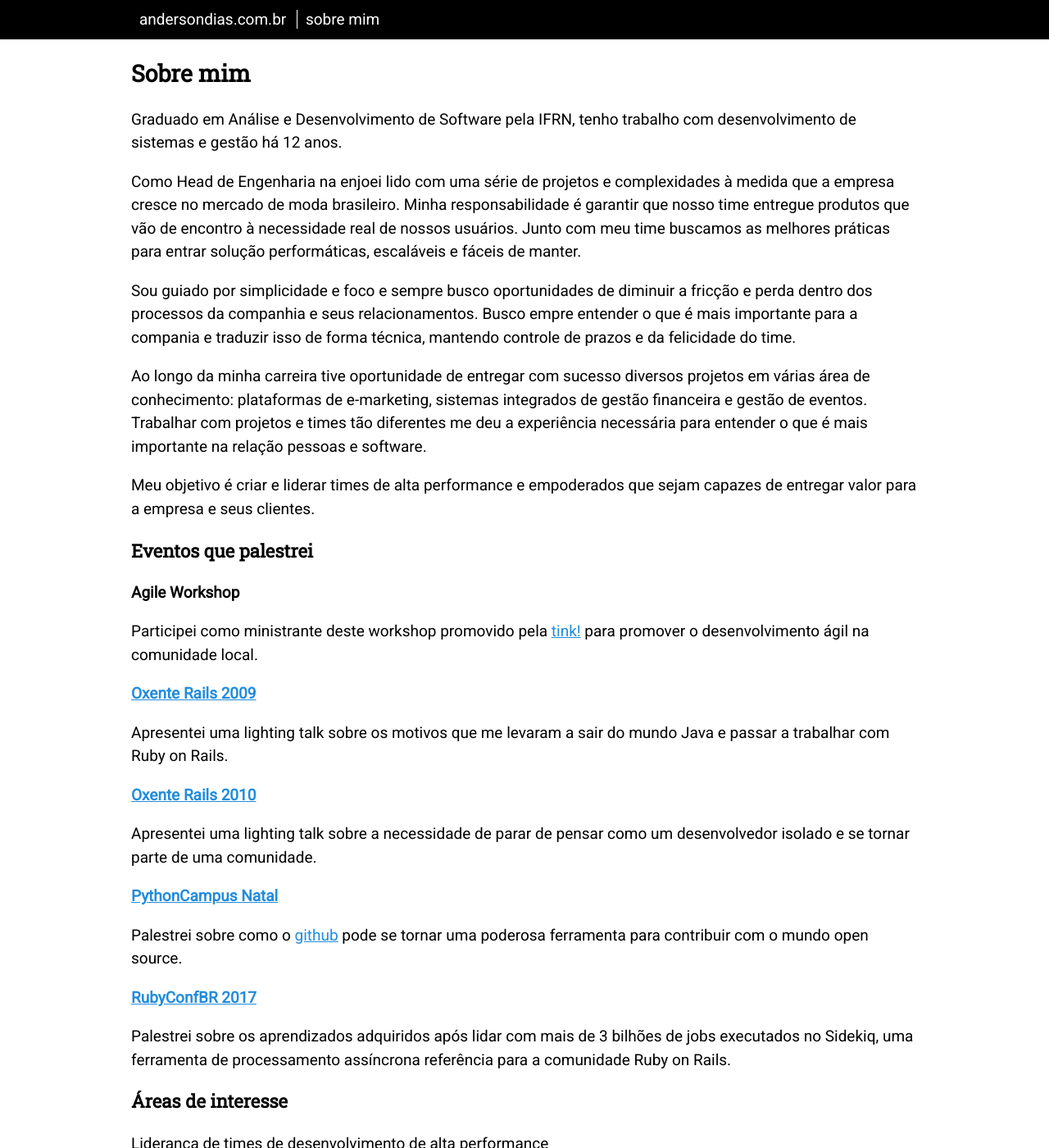
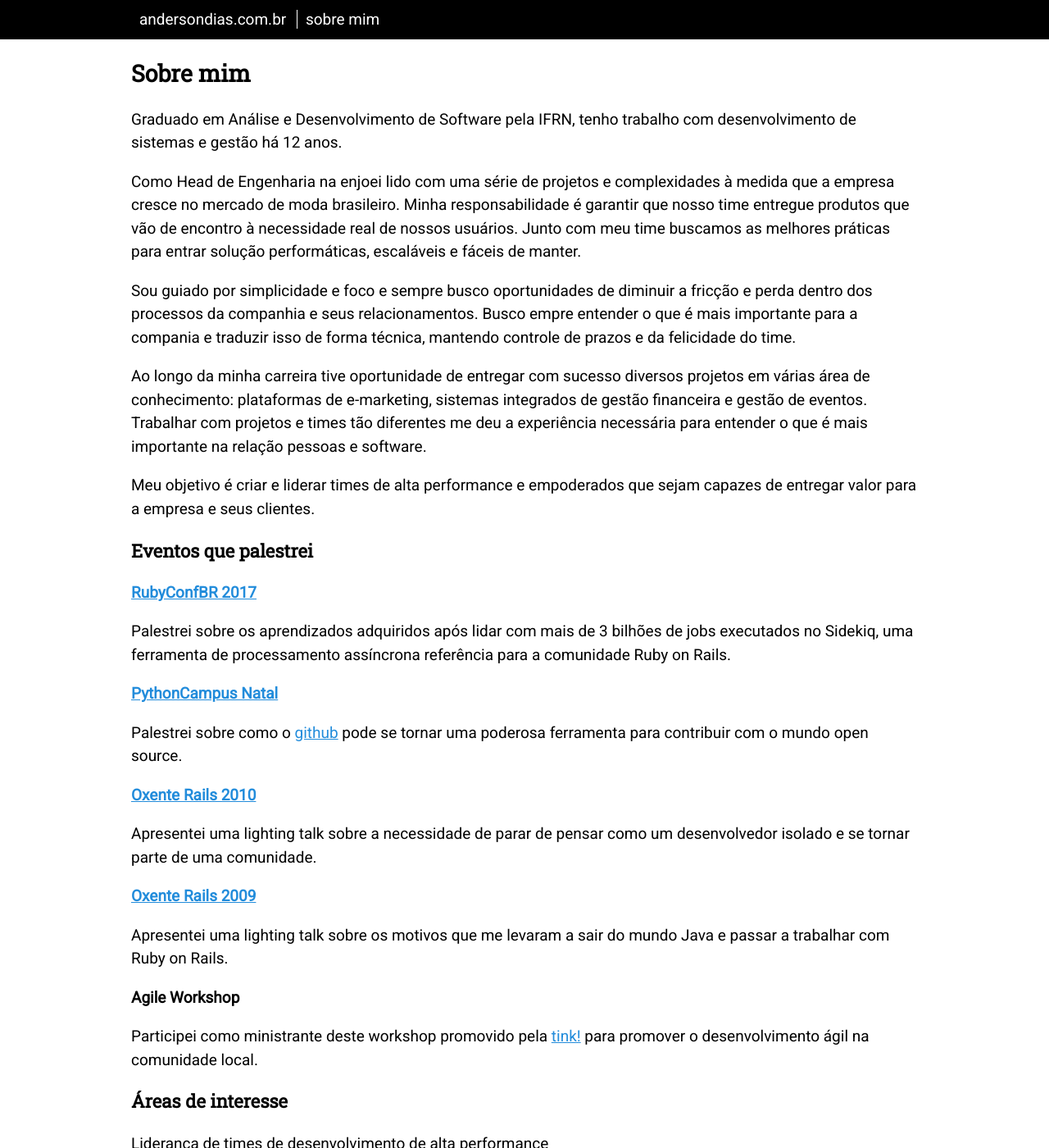
Before and after one commit to andersondias/andersondias.github.com, a Jekyll site: the page built from sobre.markdown, in a window 1280 px wide and 1400 px high. Shown: the whole window at 82% size. Built offline with Jekyll 4.4.1, drawn with Linux system fonts in a browser that asks for light colours; nearby versions of some CDN libraries.

Commit message:
Changing order of items

```diff
--- a/sobre.markdown
+++ b/sobre.markdown
@@ -17,25 +17,25 @@ Meu objetivo é criar e liderar times de alta performance e empoderados que seja
 
 ### Eventos que palestrei
 
-- **Agile Workshop**
+- **[RubyConfBR 2017](https://en.eventials.com/locaweb/what-ive-learned-after-3-billion-jobs-in-sidekiq-com-anderson-dias/)**
 
-  Participei como ministrante deste workshop promovido pela [tink!](http://tink.com.br) para promover o desenvolvimento ágil na comunidade local.
+  Palestrei sobre os aprendizados adquiridos após lidar com mais de 3 bilhões de jobs executados no Sidekiq, uma ferramenta de processamento assíncrona referência para a comunidade Ruby on Rails.
+
+- **[PythonCampus Natal](http://rn.softwarelivre.org/pythoncampus/)**
+
+  Palestrei sobre como o [github](http://github.com) pode se tornar uma poderosa ferramenta para contribuir com o mundo open source.
+
+- **[Oxente Rails 2010](http://oxenterails.com)**
+
+  Apresentei uma lighting talk sobre a necessidade de parar de pensar como um desenvolvedor isolado e se tornar parte de uma comunidade.
 
 - **[Oxente Rails 2009](http://oxenterails.com)**
 
   Apresentei uma lighting talk sobre os motivos que me levaram a sair do mundo Java e passar a trabalhar com Ruby on Rails.
 
-- **[Oxente Rails 2010](http://oxenterails.com)**
+- **Agile Workshop**
 
-  Apresentei uma lighting talk sobre a necessidade de parar de pensar como um desenvolvedor isolado e se tornar parte de uma comunidade.
-
-- **[PythonCampus Natal](http://rn.softwarelivre.org/pythoncampus/)**
-
-  Palestrei sobre como o [github](http://github.com) pode se tornar uma poderosa ferramenta para contribuir com o mundo open source.
-
-- **[RubyConfBR 2017](https://en.eventials.com/locaweb/what-ive-learned-after-3-billion-jobs-in-sidekiq-com-anderson-dias/)**
-
-  Palestrei sobre os aprendizados adquiridos após lidar com mais de 3 bilhões de jobs executados no Sidekiq, uma ferramenta de processamento assíncrona referência para a comunidade Ruby on Rails.
+  Participei como ministrante deste workshop promovido pela [tink!](http://tink.com.br) para promover o desenvolvimento ágil na comunidade local.
 
 ### Áreas de interesse
 
```
